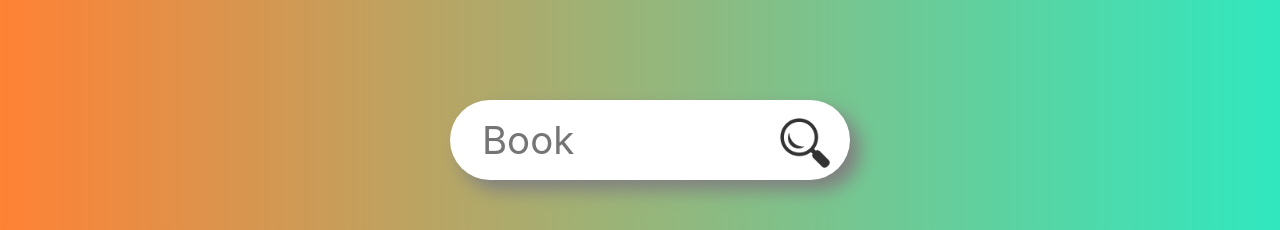
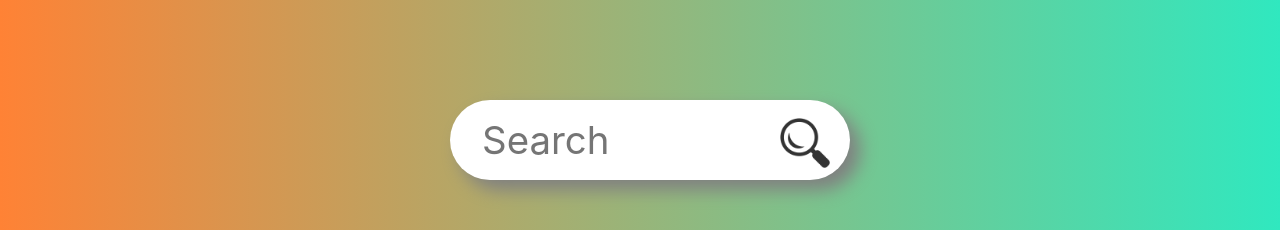
Before and after one commit to bryan89tran/book_finder, a React (Create React App) app: page / in a window 1280 px wide. Shown: the top 230 px of the page. Built offline with nearby package versions, Linux system fonts and the light colour scheme.

Commit message:
git hub pages deploy

```diff
--- a/package.json
+++ b/package.json
@@ -2,7 +2,9 @@
   "name": "book_finder",
   "version": "0.1.0",
   "private": true,
+  "homepage": "https://bryan89tran.github.io/book_finder/",
   "dependencies": {
+    "gh-pages": "^2.0.1",
     "react": "^16.8.3",
     "react-dom": "^16.8.3",
     "react-scripts": "2.1.5"
@@ -11,6 +13,8 @@
     "start": "react-scripts start",
     "build": "react-scripts build",
     "test": "react-scripts test",
+    "predeploy": "npm run build",
+    "deploy": "gh-pages -d build",
     "eject": "react-scripts eject"
   },
   "eslintConfig": {
--- a/src/Components/Form/index.js
+++ b/src/Components/Form/index.js
@@ -19,7 +19,7 @@ class Search extends Component {
     return (
       <input
         className="search-bar"
-        placeholder="Book"
+        placeholder="Search"
         value={this.state.search}
         name="search"
         onChange={this.handleChange}
```
Also changed, not shown: 1 other file (tests, documents, lock files or other folders).
